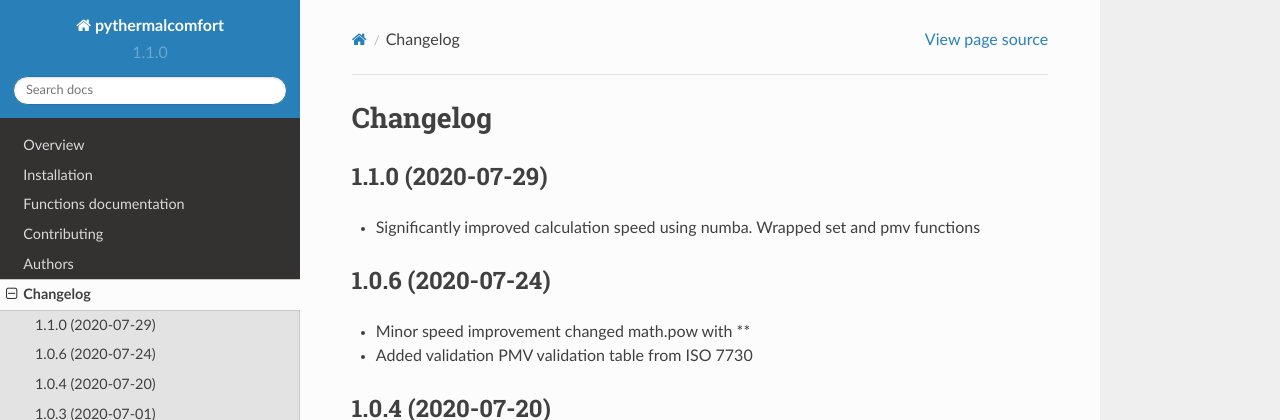
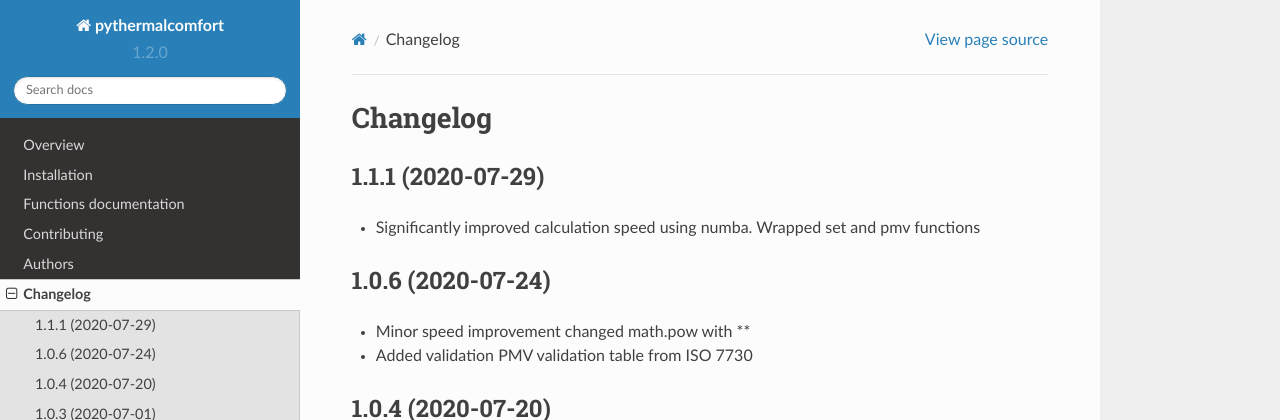
Before and after one commit to CenterForTheBuiltEnvironment/pythermalcomfort, a Sphinx documentation site: the page built from docs/changelog.rst, in a window 1280 px wide and 900 px high. Shown: the top 420 px of the window. Built offline with Sphinx 7.4.7 and the Read the Docs theme 2.0.0, drawn with Linux system fonts in a browser that asks for light colours; pages that are not in the unit, such as notebooks, are missing from menus.

Commit message:
* version 1.1.1

```diff
--- a/CHANGELOG.rst
+++ b/CHANGELOG.rst
@@ -2,7 +2,7 @@
 Changelog
 =========
 
-1.1.0 (2020-07-29)
+1.1.1 (2020-07-29)
 ------------------
 
 * Significantly improved calculation speed using numba. Wrapped set and pmv functions
--- a/README.rst
+++ b/README.rst
@@ -52,9 +52,9 @@ Overview
     :alt: Supported implementations
     :target: https://pypi.org/project/pythermalcomfort
 
-.. |commits-since| image:: https://img.shields.io/github/commits-since/CenterForTheBuiltEnvironment/pythermalcomfort/v1.1.0.svg
+.. |commits-since| image:: https://img.shields.io/github/commits-since/CenterForTheBuiltEnvironment/pythermalcomfort/v1.2.0.svg
     :alt: Commits since latest release
-    :target: https://github.com/CenterForTheBuiltEnvironment/pythermalcomfort/compare/v1.1.0...master
+    :target: https://github.com/CenterForTheBuiltEnvironment/pythermalcomfort/compare/v1.2.0...master
 
 
 
--- a/docs/conf.py
+++ b/docs/conf.py
@@ -23,7 +23,7 @@ project = 'pythermalcomfort'
 year = '2019-2020'
 author = 'Federico Tartarini'
 copyright = '{0}, {1}'.format(year, author)
-version = release = '1.1.0'
+version = release = '1.2.0'
 
 pygments_style = 'trac'
 templates_path = ['.']
--- a/setup.py
+++ b/setup.py
@@ -25,7 +25,7 @@ def read(*names, **kwargs):
 
 setup(
     name='pythermalcomfort',
-    version='1.1.0',
+    version='1.2.0',
     license='MIT',
     description='Package to calculate several thermal comfort indices (e.g. PMV, PPD, SET, adaptive) and convert physical variables.',
     long_description='%s\n%s' % (
--- a/src/pythermalcomfort/__init__.py
+++ b/src/pythermalcomfort/__init__.py
@@ -1,3 +1,3 @@
-__version__ = "__version__ = '1.1.0'"
+__version__ = "__version__ = '1.2.0'"
 
 from pythermalcomfort.models import *
```
Also changed, not shown: .bumpversion.cfg.
